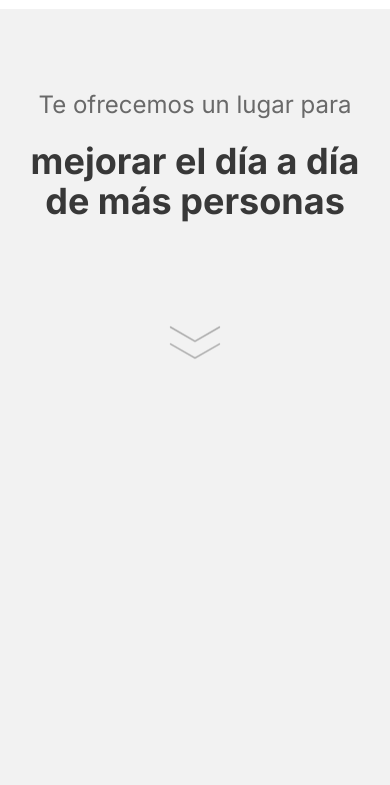
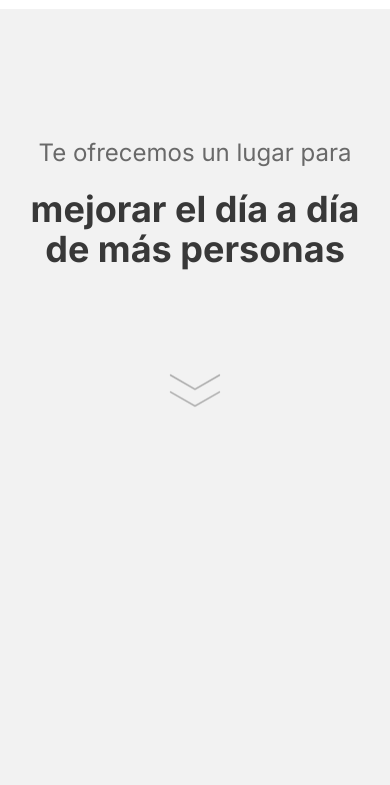
Before and after one commit to Cangre1/Galicia, a website: page src/index.html in a window 390 px wide. Shown: the part 59-844 px from the top of the page. Drawn offline with nearby package versions, Linux system fonts and the light colour scheme; files that its build step writes are made by us from their sources.

Commit message:
Update index.html

```diff
--- a/src/index.html
+++ b/src/index.html
@@ -30,7 +30,7 @@
       <div class="container mx-auto px-5 max-w-screen-xl">
         <!--Hero start-->
         <div
-          class="flex flex-col justify-start pt-20 md:pt-0 md:justify-center items-center gap-y-28 md:gap-y-52 h-screen"
+          class="flex flex-col justify-start pt-32 md:pt-0 md:justify-center items-center gap-y-28 md:gap-y-52 h-screen"
         >
           <div class="text-center flex flex-col gap-y-5 md:gap-y-10">
             <h1
```
